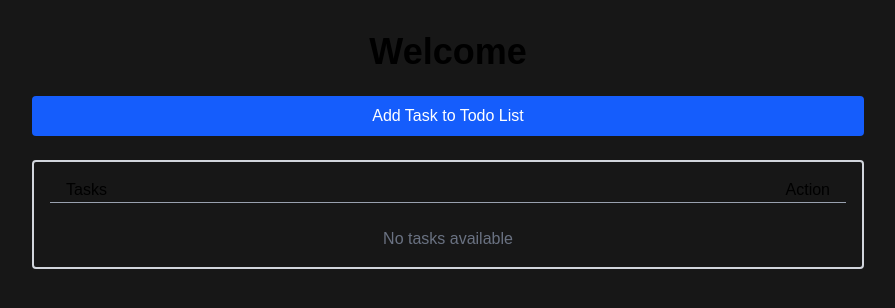
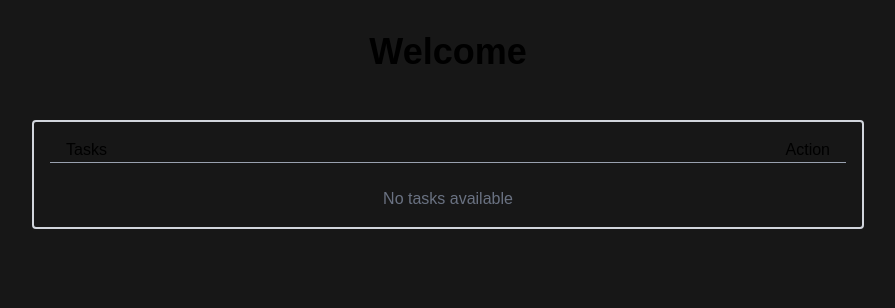
Before and after one commit to Guotai812/todo-app, a Next.js app: page / in a window 1280 px wide. Shown: the top 308 px of the page, without its empty margins (192-1087 px from the left). Built offline with nearby package versions, Linux system fonts and the light colour scheme.

Commit message:
refactor: simplify AddButton component and props definition

```diff
--- a/app/components/home/AddButton.tsx
+++ b/app/components/home/AddButton.tsx
@@ -1,12 +1,5 @@
-interface AddButtonProps extends React.ButtonHTMLAttributes<HTMLButtonElement> {}
+type AddButtonProps = React.ButtonHTMLAttributes<HTMLButtonElement>;
 
 export default function AddButton(props: AddButtonProps) {
-  return (
-    <button
-      className="bg-blue-600 text-white px-4 py-2 rounded hover:bg-blue-500 w-full"
-      {...props}
-    >
-      Add Task to Todo List
-    </button>
-  );
+  return <button {...props} />;
 }
```
Also changed, not shown: 1 other file (tests, documents, lock files or other folders).
